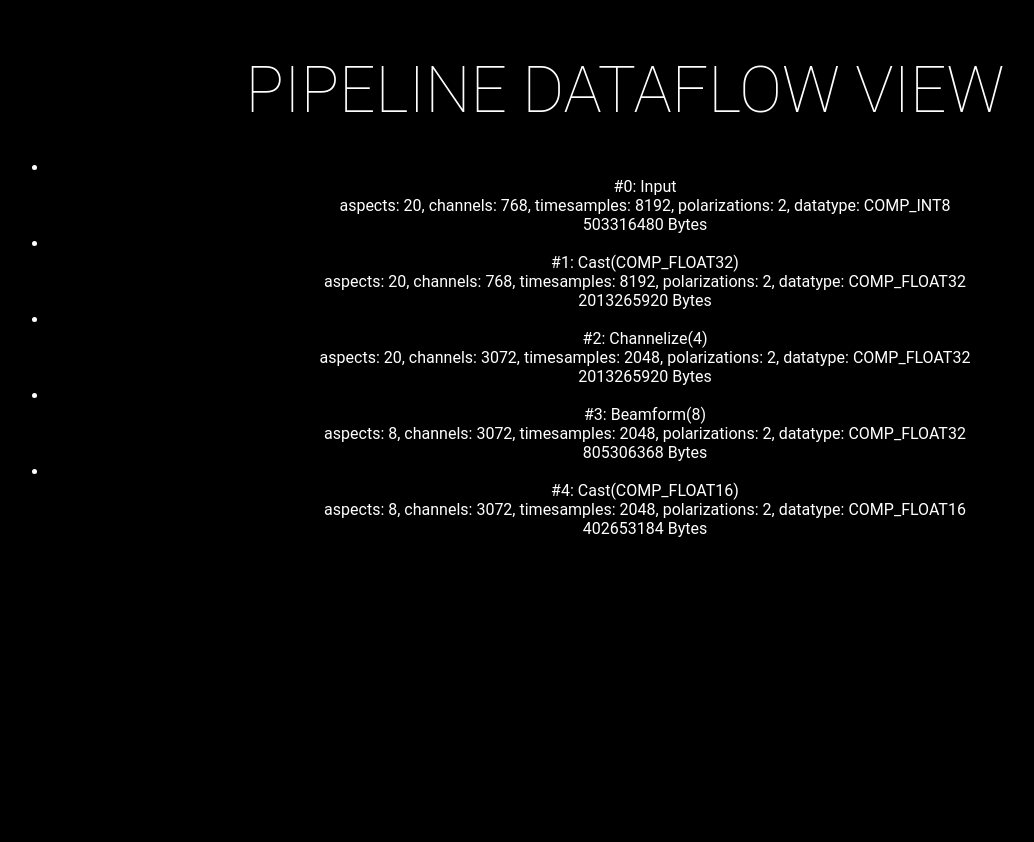
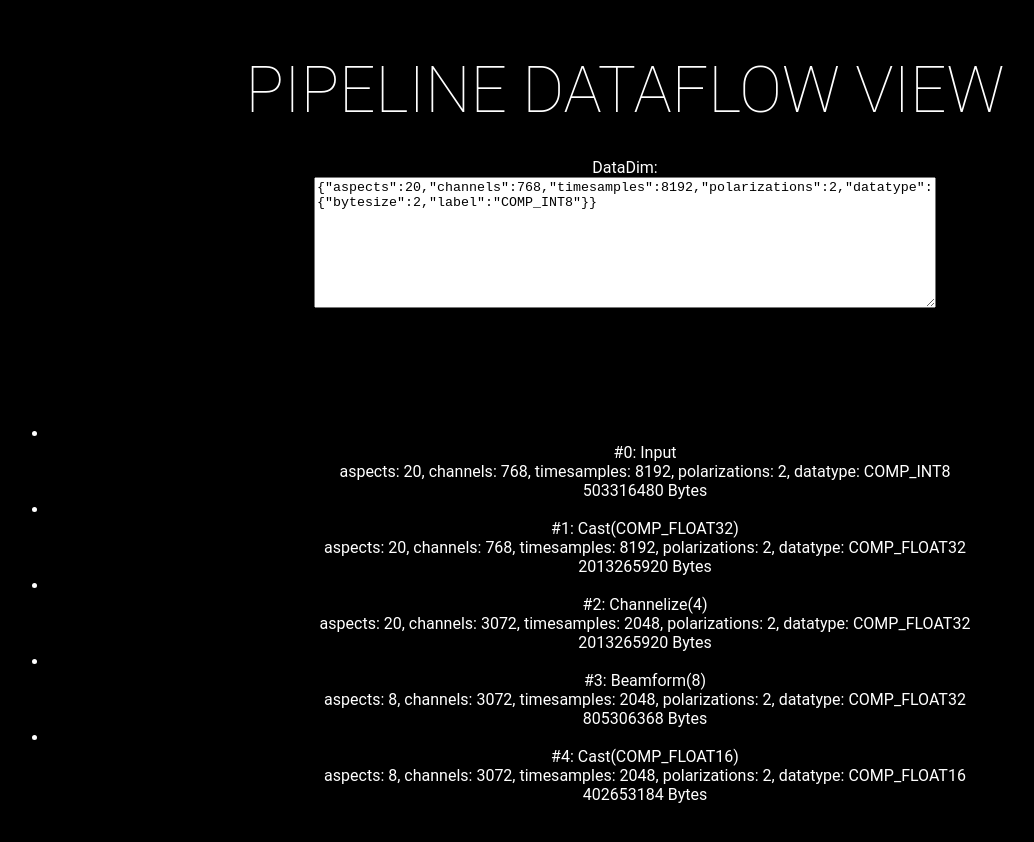
Before and after one commit to MydonSolutions/pipeline_data, a Svelte app: page / in a window 1280 px wide. Shown: the whole page, without its empty margins (15-1049 px from the left). Before the commit the page ends 800 px from the top, so only its background shows below. Built offline with nearby package versions, Linux system fonts and the light colour scheme.

Commit message:
++ App textarea_datadim_json

```diff
--- a/src/App.svelte
+++ b/src/App.svelte
@@ -6,8 +6,8 @@
     Channelize,
     Detect
   } from "./models/modules";
-  import { COMP_FLOAT16, COMP_FLOAT32, COMP_INT8 } from "./models/datatypes";
-  import { DataDimension } from "./models/datadimensions";
+  import { COMP_FLOAT16, COMP_FLOAT32, COMP_INT8, DataType_fromObject } from "./models/datatypes";
+  import { DataDimension, DataDimension_fromObject } from "./models/datadimensions";
   import Pipeline from "./lib/Pipeline.svelte";
 
   let pipeline = [
@@ -17,18 +17,28 @@
     new Cast(COMP_FLOAT16),
   ]
 
-  let datadim = new DataDimension(
+  let textarea_datadim_json:string = JSON.stringify(
+    new DataDimension(
       20,
       768,
       8192,
       2,
       COMP_INT8
     )
+  );
 
+  $: datadim = DataDimension_fromObject(JSON.parse(textarea_datadim_json));
 </script>
 
 <main>
   <h1>Pipeline Dataflow View</h1>
+  <div style="width:100%;height:250px">
+    DataDim: <br/>
+    <textarea
+      style="width:50%;height:50%"
+      bind:value={textarea_datadim_json}
+    />
+  </div>
   <Pipeline {pipeline} {datadim}/>
 </main>
 
```
Lines whose indentation alone changed are shown as unchanged.
